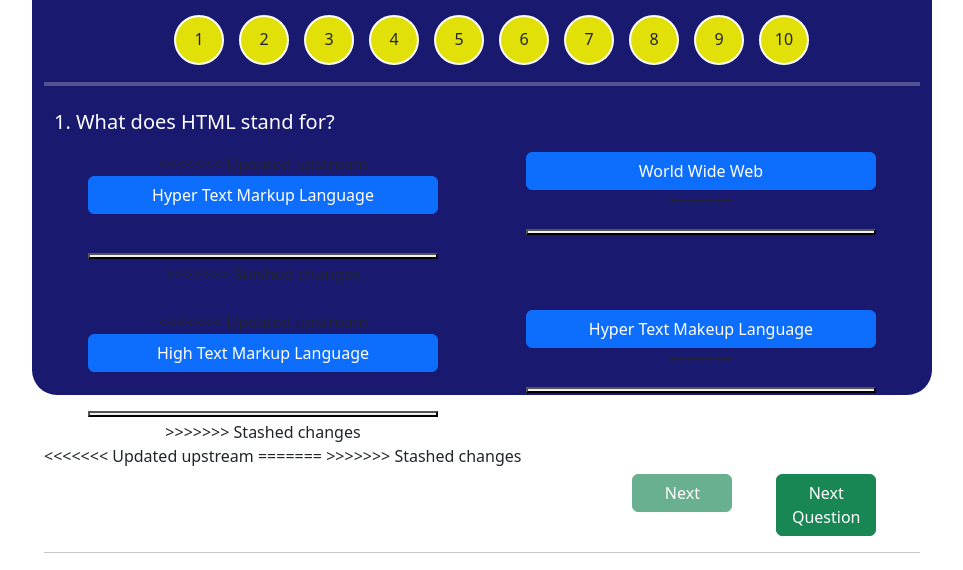
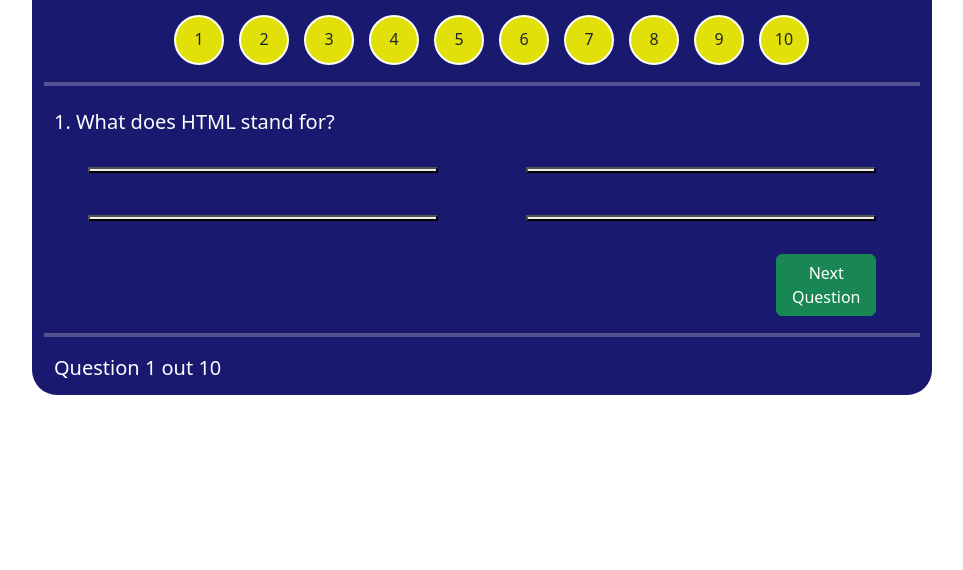
Before and after one commit to faisall667/Quiz_Project, a plain HTML site: page index.html in a window 1280 px wide. Shown: the part 145-715 px from the top of the page, without its empty margins (158-1121 px from the left). Drawn offline with nearby package versions, Linux system fonts and the light colour scheme.

Commit message:
"modified"

```diff
--- a/index.html
+++ b/index.html
@@ -31,43 +31,25 @@
                 <div class="container text-center">
                     <div class="row">
                       <div class="col-lg-6">
-<<<<<<< Updated upstream
-                        <button class="btn btn-primary" id="choice1" onclick="checkAnswer('choice1')" type="button">Answer1</button>
-                      </div>
-                      <div class="col-lg-6">
-                        <button class="btn btn-primary" id= "choice2" onclick="checkAnswer('choice2')" type="button">Answer2</button>
-=======
                         <button class="choice" id="A" type="button"></button>
                       </div>
                       <div class="col-lg-6">
                         <button class="choice" id="B" type="button" ></button>
->>>>>>> Stashed changes
                       </div>
                     </div>
                     <br>
                     <div class="row">
                         <div class="col-lg-6">
-<<<<<<< Updated upstream
-                          <button class="btn btn-primary" id= "choice3" onclick="checkAnswer('choice3')" type="button">Answer3</button>
-                        </div>
-                        <div class="col-lg-6">
-                          <button class="btn btn-primary" id= "choice4" onclick="checkAnswer('choice4')" type="button">Answer4</button>
-=======
                           <button  class="choice" id="C" type="button"></button>
                         </div>
                         <div class="col-lg-6">
                           <button class="choice" id="D" type="button"></button>
->>>>>>> Stashed changes
                         </div>
                       </div>
                   </div>
                   <div class="row">
                     <div class="col-lg-12">
-<<<<<<< Updated upstream
-                      <button onclick="nextQuestion()" style="float:right; margin-top:30px; margin-right: 5%; width:100px" class="btn btn-success" type="button">Next Question</button>
-=======
-                      <button id="next" disabled style="float:right; margin-top:30px; margin-right: 5%; width:100px" class="btn btn-success" type="button">Next</button>
->>>>>>> Stashed changes
+                      <button id="next" style="float:right; margin-top:30px; margin-right: 5%; width:100px" class="btn btn-success" type="button">Next Question</button>
                     </div>
                     </div>
 
```
